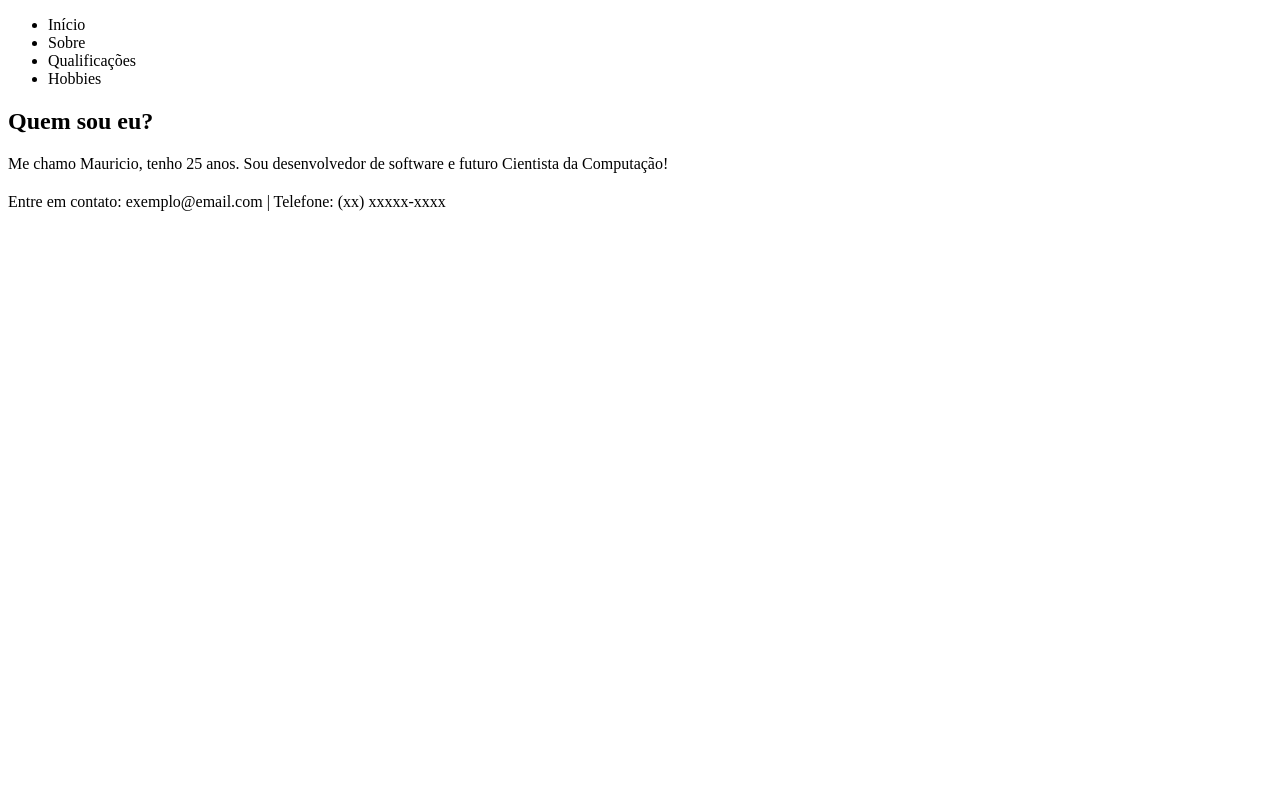
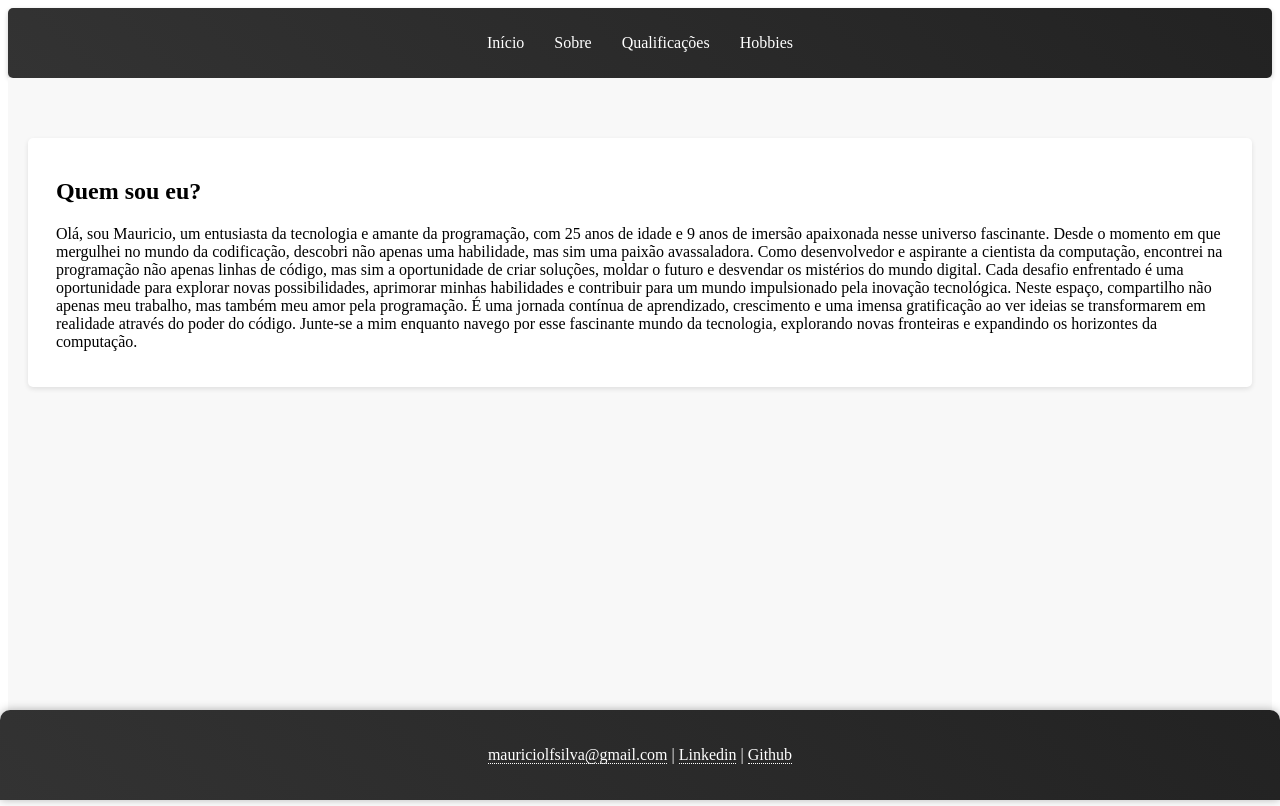
Before and after one commit to mauriciolfsilva/Portfolio, a Vue app: page / in a window 1280 px wide. Built offline with nearby package versions, Linux system fonts and the light colour scheme.

Commit message:
Small update

```diff
--- a/src/components/MainContent.vue
+++ b/src/components/MainContent.vue
@@ -1,15 +1,15 @@
 <template>
-  <div>
-    <div v-if="currentSection === 'home'">
+  <div class="main-content">
+    <div v-if="currentSection === 'home'" class = "section">
       <MyHome/>
     </div>
-    <div v-else-if="currentSection === 'about'">
-      <h2>Sobre</h2>
+    <div v-else-if="currentSection === 'about'" class = "section">
+      <MyAbout/>
     </div>
-    <div v-else-if="currentSection === 'qualifications'">
+    <div v-else-if="currentSection === 'qualifications'" class = "section">
       <h2>Qualificações</h2>
     </div>
-    <div v-else-if="currentSection === 'hobbies'">
+    <div v-else-if="currentSection === 'hobbies'" class = "section">
       <h2>Hobbies</h2>
     </div>
   </div>
@@ -17,11 +17,24 @@
 
 <script>
   import MyHome from './MyHome.vue';
+  import MyAbout from './MyAbout.vue';
   export default {
     props: ['currentSection'],
-    components: {MyHome}
+    components: {MyHome, MyAbout}
   }
 </script>
 
-<style>
+<style scoped>
+.main-content {
+  padding: 20px;
+  background-color: #f8f8f8;
+  min-height: calc(100vh - 120px);
+}
+.section {
+  margin: 40px 0;
+  padding: 20px;
+  background-color: #fff;
+  box-shadow: 0px 2px 5px rgba(0, 0, 0, 0.1);
+  border-radius: 5px;
+}
 </style>
--- /dev/null
+++ b/src/components/MyAbout.vue
@@ -0,0 +1,15 @@
+<template>
+    <body>
+      <h2>Sobre mim</h2>
+      <div>
+      </div>
+    </body>
+</template>
+
+<script>
+    export default {
+    }
+</script>
+
+<style>
+</style>
--- a/src/components/MyFooter.vue
+++ b/src/components/MyFooter.vue
@@ -1,13 +1,37 @@
 <template>
   <footer>
-    <p>Entre em contato: exemplo@email.com | Telefone: (xx) xxxxx-xxxx</p>
+    <p><a href="mailto:mauriciolfsilva@gmail.com" class="contact-link">mauriciolfsilva@gmail.com</a> |
+       <a href="https://www.linkedin.com/in/mauricio-leonardo/" class="contact-link">Linkedin</a> |
+       <a href="https://github.com/mauriciolfsilva" class="contact-link">Github</a>
+    </p>
   </footer>
 </template>
 
 <script>
-  export default {
-  }
+export default {
+}
 </script>
-
-<style>
+<style scoped>
+footer {
+  position: fixed;
+  bottom: 0;
+  left: 0;
+  width: 100%;
+  background: linear-gradient(45deg, #333333, #222222);
+  color: white;
+  padding: 20px 0;
+  text-align: center;
+  border-top-left-radius: 10px;
+  border-top-right-radius: 10px;
+  box-shadow: 0px 0px 10px rgba(0, 0, 0, 0.3);
+}
+.contact-link {
+  color: #fff;
+  text-decoration: none;
+  border-bottom: 1px dotted #fff;
+  transition: border-color 0.3s ease;
+}
+.contact-link:hover {
+  border-bottom-color: transparent;
+}
 </style>
--- a/src/components/MyHome.vue
+++ b/src/components/MyHome.vue
@@ -1,25 +1,42 @@
 <template>
+  <body>
     <h2>Quem sou eu?</h2>
-    <div>Me chamo Mauricio, tenho {{ getAge() }} anos. Sou desenvolvedor de software e futuro Cientista da Computação!</div>
-    <h2></h2>
+    <div>
+      <p>{{ getIntro(getYear) }}</p>
+    </div>
+  </body>
 </template>
 
 <script>
   export default {
     methods: {
-      getAge() {
+      getYear(dataStr) {
         const today = new Date();
-        const birth = new Date('1998-12-18');
+        const data = new Date(dataStr);
 
-        let age = today.getFullYear() - birth.getFullYear();
+        let age = today.getFullYear() - data.getFullYear();
         const monthActual = today.getMonth();
-        const monthBirth = birth.getMonth();
+        const monthdata = data.getMonth();
 
-        if (monthActual < monthBirth || (monthActual === monthBirth && today.getDate() < birth.getDate())) {
+        if (monthActual < monthdata || (monthActual === monthdata && today.getDate() < data.getDate())) {
           age--;
         }
-
         return age;
+      },
+      getIntro(yearF) {
+        return "Olá, sou Mauricio, um entusiasta da tecnologia e amante da programação, com " +
+               `${yearF('1998-12-18')} anos de idade e ${yearF('2014-01-01')} anos de imersão apaixonada nesse universo fascinante. ` +
+               "Desde o momento em que mergulhei no mundo da codificação, descobri não apenas " +
+               "uma habilidade, mas sim uma paixão avassaladora. " +
+               "Como desenvolvedor e aspirante a cientista da computação, encontrei na programação " +
+               "não apenas linhas de código, mas sim a oportunidade de criar soluções, moldar o futuro " +
+               "e desvendar os mistérios do mundo digital. Cada desafio enfrentado é uma oportunidade para " +
+               "explorar novas possibilidades, aprimorar minhas habilidades e contribuir para um mundo " +
+               "impulsionado pela inovação tecnológica. Neste espaço, compartilho não apenas meu trabalho, " +
+               "mas também meu amor pela programação. É uma jornada contínua de aprendizado, crescimento e " +
+               "uma imensa gratificação ao ver ideias se transformarem em realidade através do poder do código. " +
+               "Junte-se a mim enquanto navego por esse fascinante mundo da tecnologia, explorando novas fronteiras " +
+               "e expandindo os horizontes da computação."
       }
     }
   }
--- a/src/components/MyNavbar.vue
+++ b/src/components/MyNavbar.vue
@@ -10,14 +10,36 @@
 </template>
 
 <script>
-  export default {
-    methods: {
-      changeSection(section) {
-        this.$emit('change-section', section);
-      }
+export default {
+  methods: {
+    changeSection(section) {
+      this.$emit('change-section', section);
     }
   }
+}
 </script>
 
-<style>
+<style scoped>
+nav {
+  background: linear-gradient(45deg, #333333, #222222);
+  color: white;
+  padding: 10px 0;
+  border-radius: 5px;
+  box-shadow: 0px 2px 5px rgba(0, 0, 0, 0.2);
+}
+ul {
+  list-style: none;
+  padding: 0;
+  display: flex;
+  justify-content: center;
+  align-items: center;
+}
+li {
+  margin: 0 15px;
+  cursor: pointer;
+  transition: transform 0.3s ease;
+}
+li:hover {
+  transform: translateY(-3px);
+}
 </style>
```
